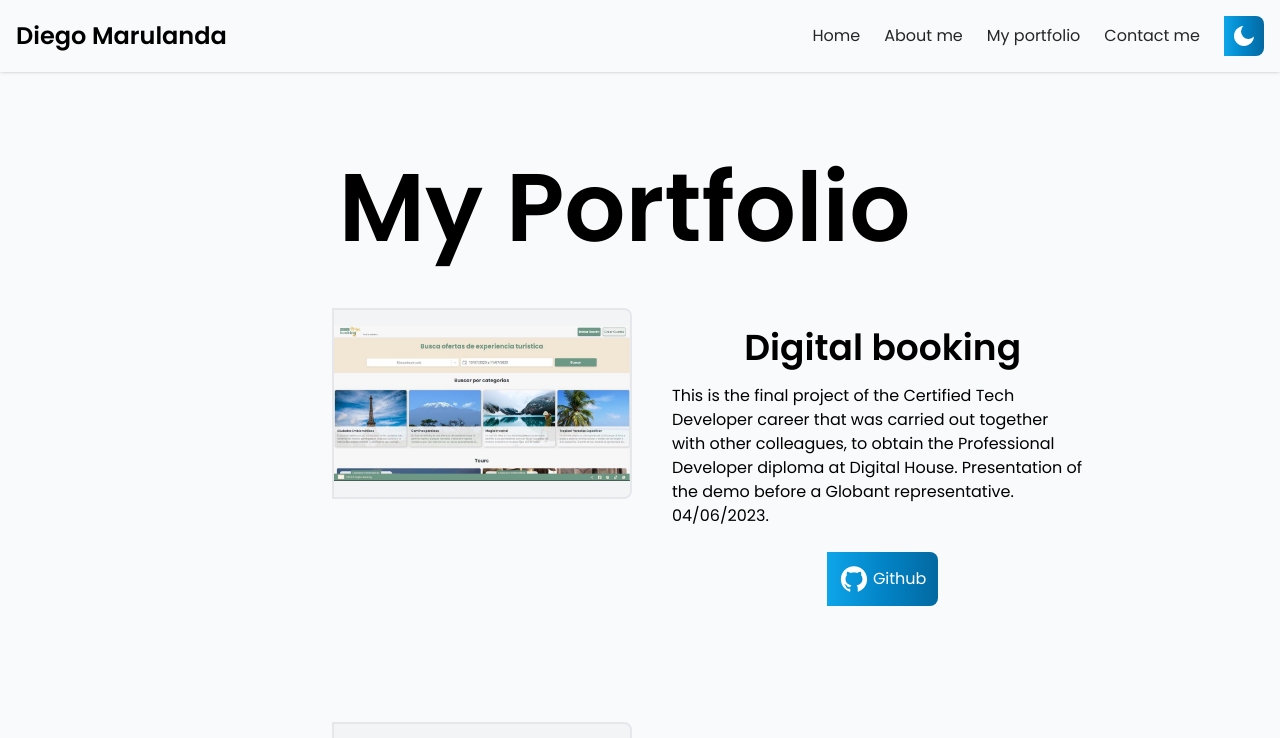
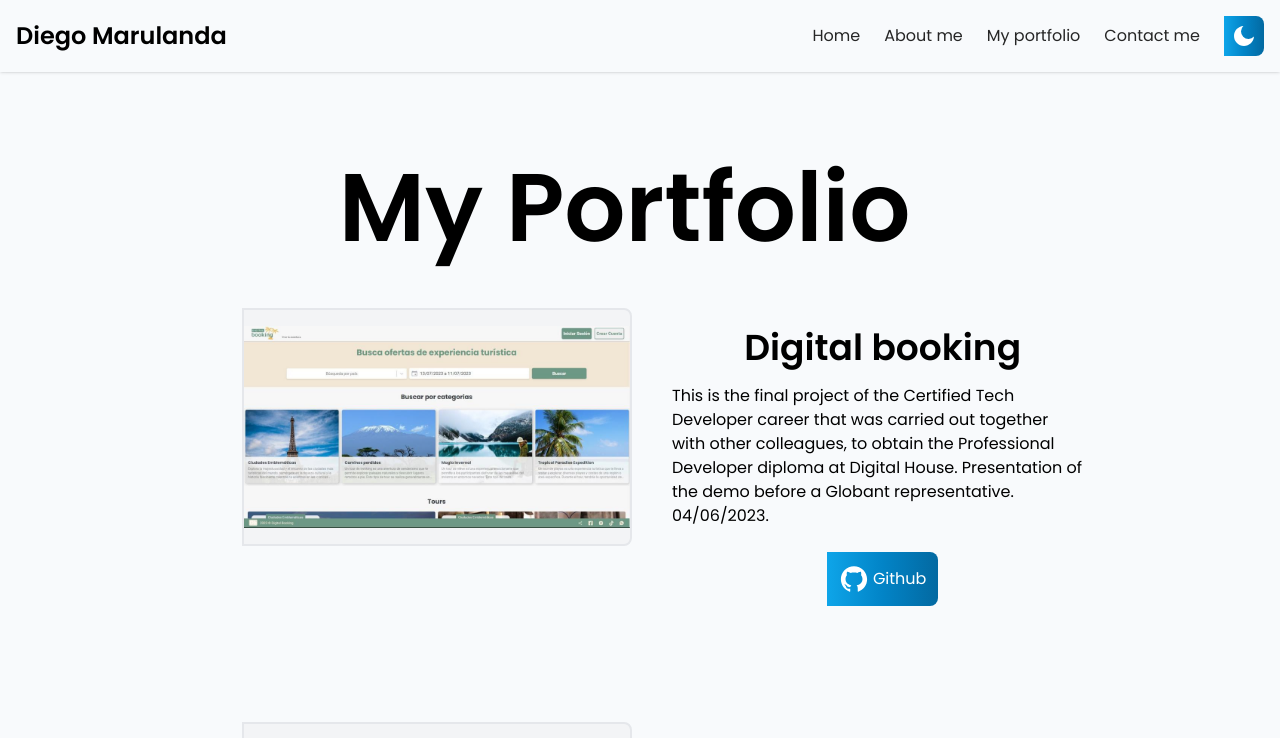
Before and after one commit to DiegoMarulandaB/Portfolio, a Next.js app: page /projects in a window 1280 px wide. Shown: the top 738 px of the page. Built offline with nearby package versions, Linux system fonts and the light colour scheme.

Commit message:
add features img my_portfolio

```diff
--- a/src/app/projects/page.tsx
+++ b/src/app/projects/page.tsx
@@ -67,8 +67,8 @@ const Projects: React.FC = () => {
                     <Image
                       src={project.image}
                       alt="img projects"
-                      width={300}
-                      height={300}
+                      width={390}
+                      height={390}
                       className=" rounded-r-lg border-2 bg-gray-100 px-18 py-4 ml-auto md:mt-1 mx-2 "
                     />
                   </Link>
```
